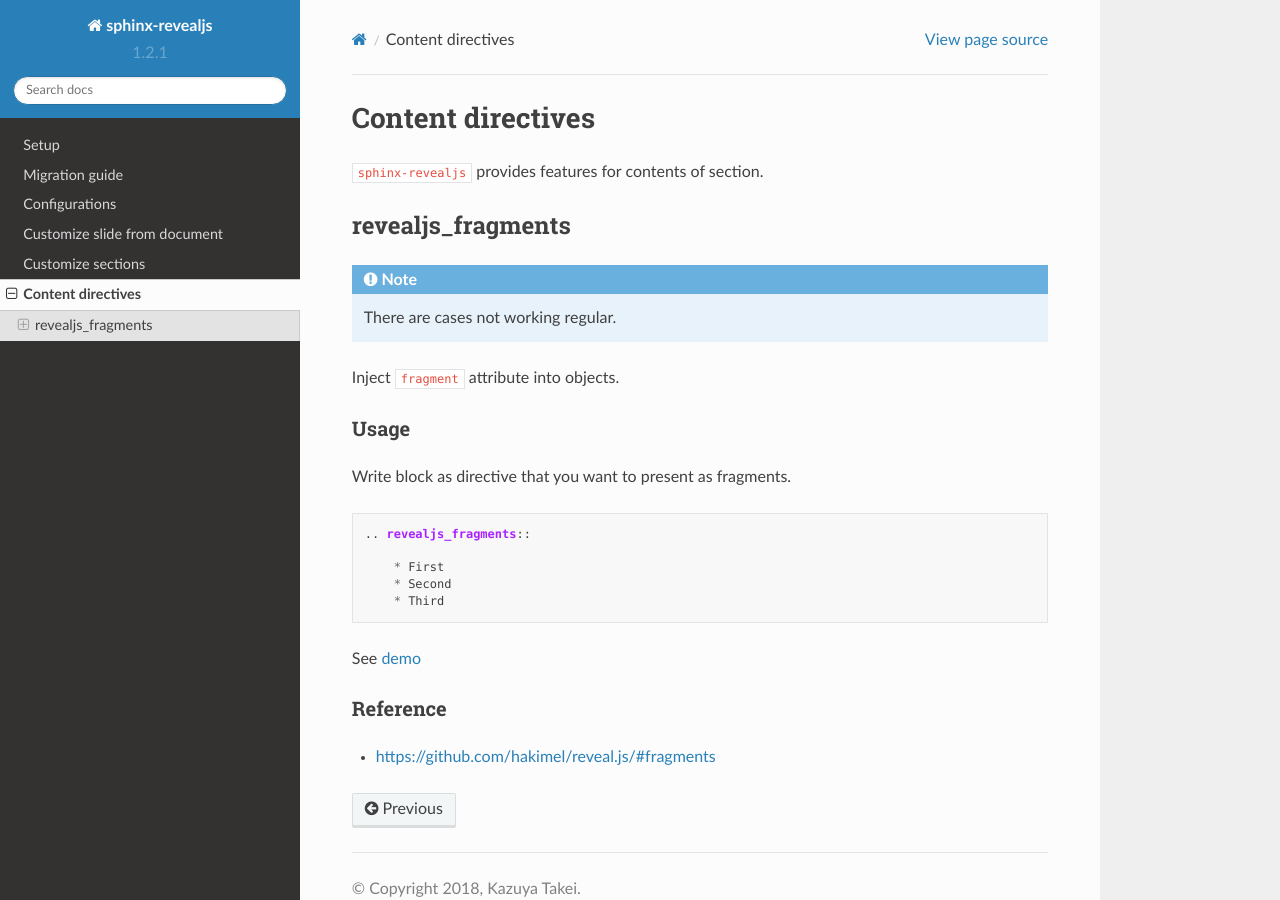
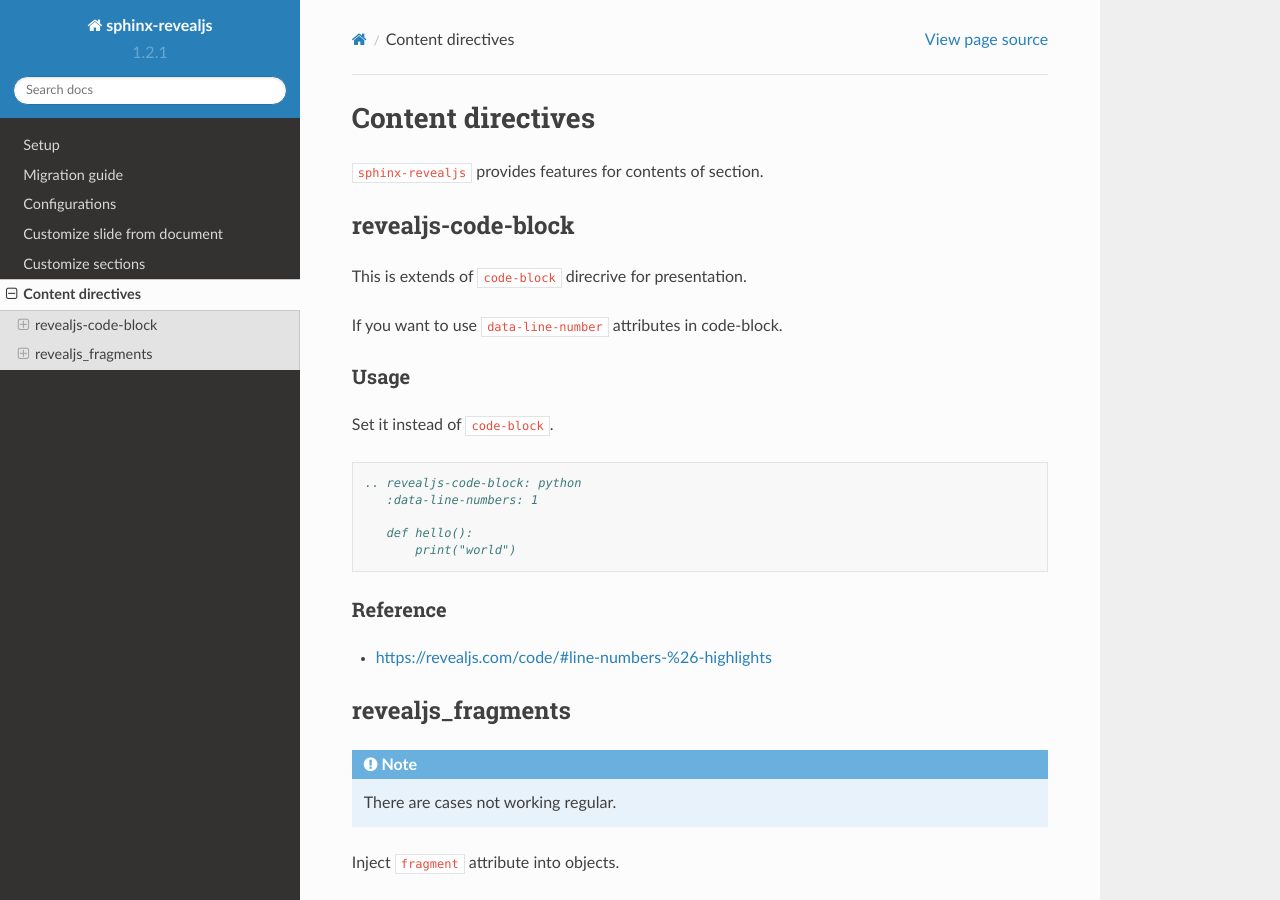
Before and after one commit to attakei/sphinx-revealjs, a Sphinx documentation site: the page built from docs/content_directives.rst, in a window 1280 px wide and 900 px high. Built offline with Sphinx 7.4.7 and the Read the Docs theme 2.0.0, drawn with Linux system fonts in a browser that asks for light colours.

Commit message:
Add doc for revealjs-code-block

```diff
--- a/docs/content_directives.rst
+++ b/docs/content_directives.rst
@@ -4,6 +4,30 @@
 
 |THIS| provides features for contents of section.
 
+revealjs-code-block
+===================
+
+This is extends of ``code-block`` direcrive for presentation.
+
+If you want to use ``data-line-number`` attributes in code-block.
+
+Usage
+-----
+
+Set it instead of ``code-block``.
+
+.. code-block:: rst
+
+   .. revealjs-code-block: python
+      :data-line-numbers: 1
+
+      def hello():
+          print("world")
+
+Reference
+---------
+
+* https://revealjs.com/code/#line-numbers-%26-highlights
 
 revealjs_fragments
 ==================
```
